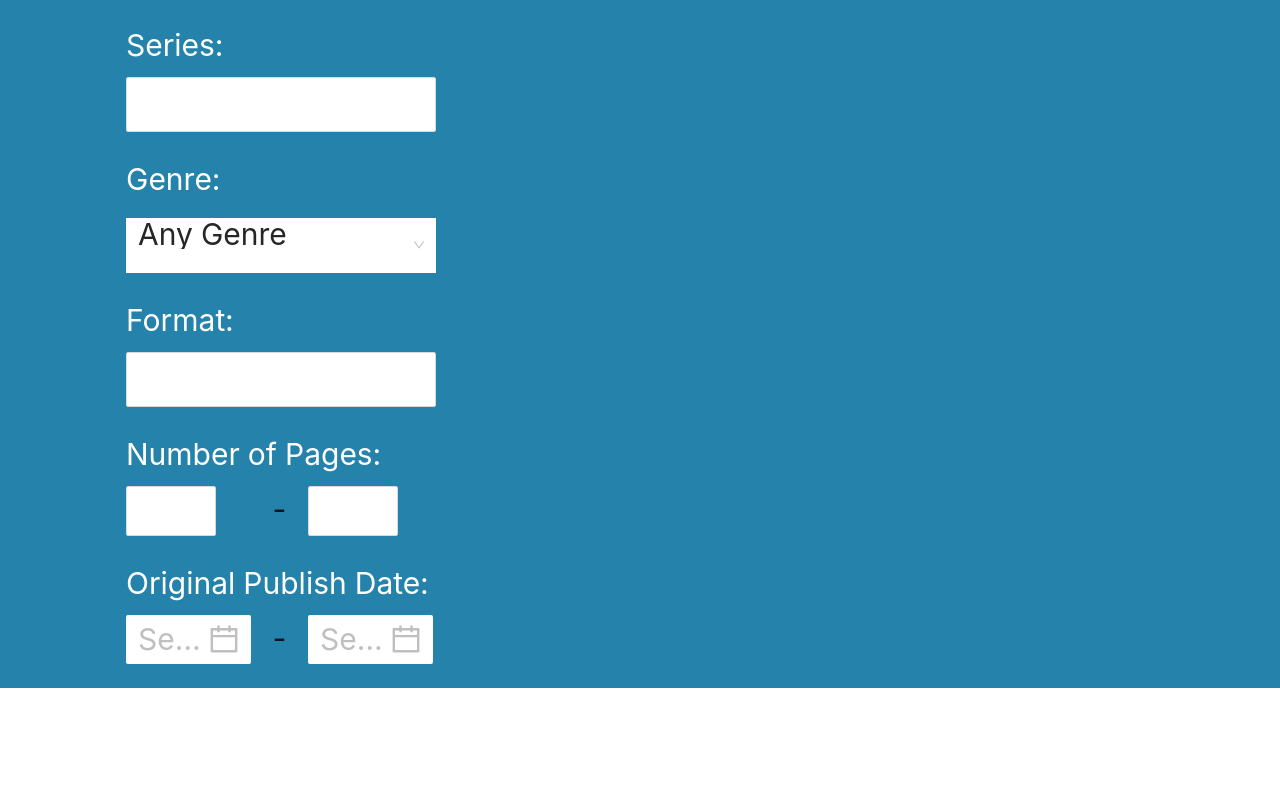
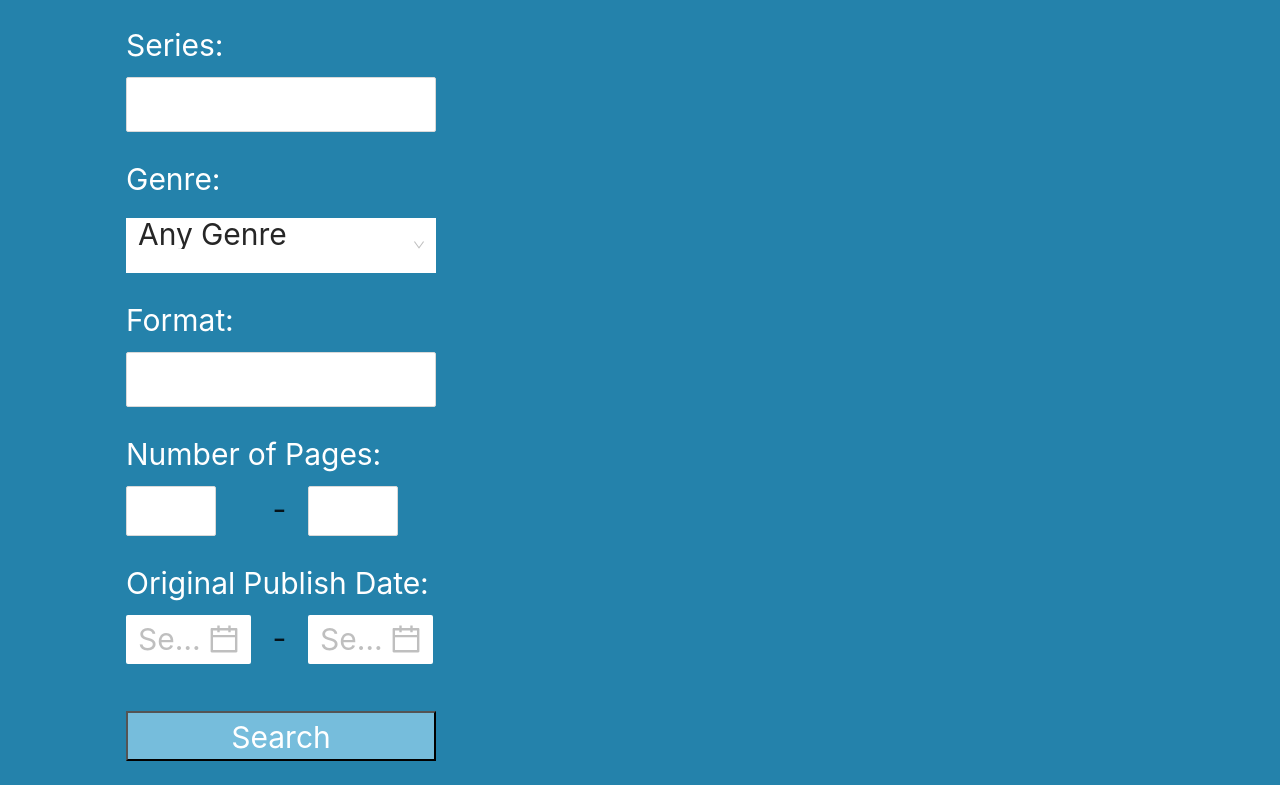
Before and after one commit to JichenZhang/AvidReaders, a React (Create React App) app in the folder client/: page /advancedSearch in a window 1280 px wide. Shown: the part 404-1189 px from the top of the page. Before the commit the page ends 1092 px from the top, so only its background shows below. Built offline with nearby package versions, Linux system fonts and the light colour scheme.

Commit message:
added search button; Collected search info into obj
also fixed dateSelector to only select years

TODO: send query to backend. consider path'/search/book'?

```diff
--- a/client/src/components/AdvancedSearchPage.js
+++ b/client/src/components/AdvancedSearchPage.js
@@ -9,16 +9,16 @@ import './AdvancedSearchPage.scss'
 export default function AdvancedSearchPage() {
 	const [type, setType] = useState('book') // book, author, series
 	const history = useHistory()
-  const navigateTo = (url) =>{
+	const navigateTo = (url) => {
 		history.push(url)
 	}
-  const User_Name = useSelector(state=>state.User_Name)
+	const User_Name = useSelector(state => state.User_Name)
 
 	const typeBar = (
 		<div className="type-bar">
 			<HomeFilled
 				className="home-icon"
-        onClick={()=>navigateTo('/dashboard')}
+				onClick={() => navigateTo('/dashboard')}
 			/>
 			<span
 				className="type-span"
@@ -37,12 +37,26 @@ export default function AdvancedSearchPage() {
 			>Series</span>
 		</div>
 	)
-
+	/**
+	 * as a callback, provided to the search form.
+	 * This is called when pressing the search button
+	 * @param {form-result} value
+	 */
+	const onFinishForm = (value) => {
+		console.log(value)
+		switch(type){
+			case 'book':
+				// TODO send value (query) to book
+				navigateTo('/book/')
+				break
+		}
+	}
 	const searchPane = (
 		<div className="search-pane">
 			<Form
 				name="search-pane"
 				layout='vertical'
+				onFinish={onFinishForm}
 			>
 				{(type !== 'author') && <Form.Item
 					label='Title:'
@@ -85,7 +99,7 @@ export default function AdvancedSearchPage() {
 					<Input />
 				</Form.Item>}
 
-        <Form.Item label="Number of Pages:" style={{marginBottom: 0}}>
+				<Form.Item label="Number of Pages:" style={{ marginBottom: 0 }}>
 					<Form.Item
 						name='pagefrom'
 						style={{
@@ -111,9 +125,9 @@ export default function AdvancedSearchPage() {
 						<InputNumber />
 					</Form.Item>
 				</Form.Item>
-        <Form.Item label='Original Publish Date:'style={{marginBottom:0}}>
-          <Form.Item name='datefrom' style={{display: 'inline-block', width: '125px'}}>
-            <DatePicker />
+				<Form.Item label='Original Publish Date:' style={{ marginBottom: 0 }}>
+					<Form.Item name='datefrom' style={{ display: 'inline-block', width: '125px' }}>
+						<DatePicker picker='year' />
 					</Form.Item>
 					<span style={{
 						display: 'inline-block',
@@ -121,9 +135,12 @@ export default function AdvancedSearchPage() {
 						textAlign: 'center',
 					}}
 					> - </span>
-          <Form.Item name='dateto' style={{display: 'inline-block', width: '125px'}}>
-            <DatePicker />
+					<Form.Item name='dateto' style={{ display: 'inline-block', width: '125px' }}>
+						<DatePicker picker='year' />
 					</Form.Item>
+				</Form.Item>
+				<Form.Item>
+					<input className="search-button" type="submit" value='Search' />
 				</Form.Item>
 			</Form>
 		</div>
--- a/client/src/components/AdvancedSearchPage.scss
+++ b/client/src/components/AdvancedSearchPage.scss
@@ -48,4 +48,12 @@
       width: 310px;
       color: $bright;
     }
+    .search-button{
+        background-color:$minor;
+        width: 310px;
+        height: 50px;
+        color: $bright;
+        font-size: 30px;
+        margin-top: 23px;
+    }
 }
```
Lines whose indentation alone changed are shown as unchanged.
